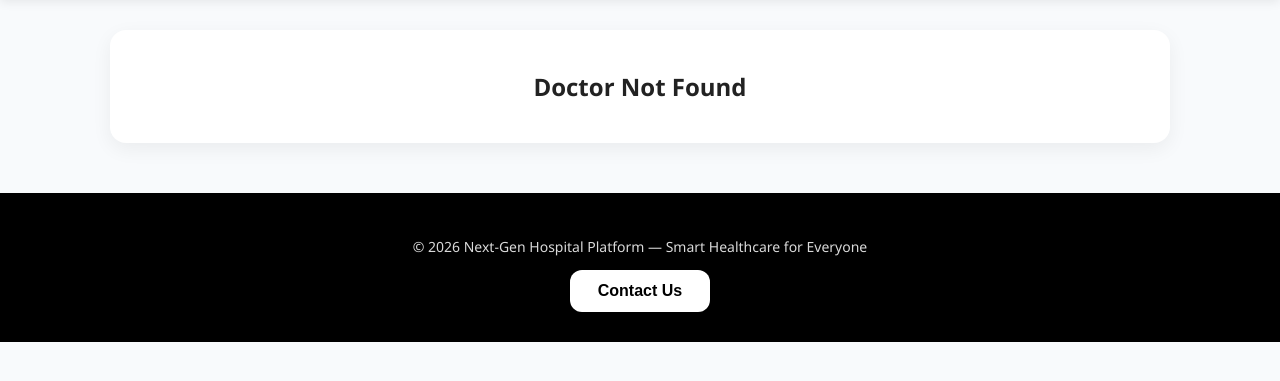
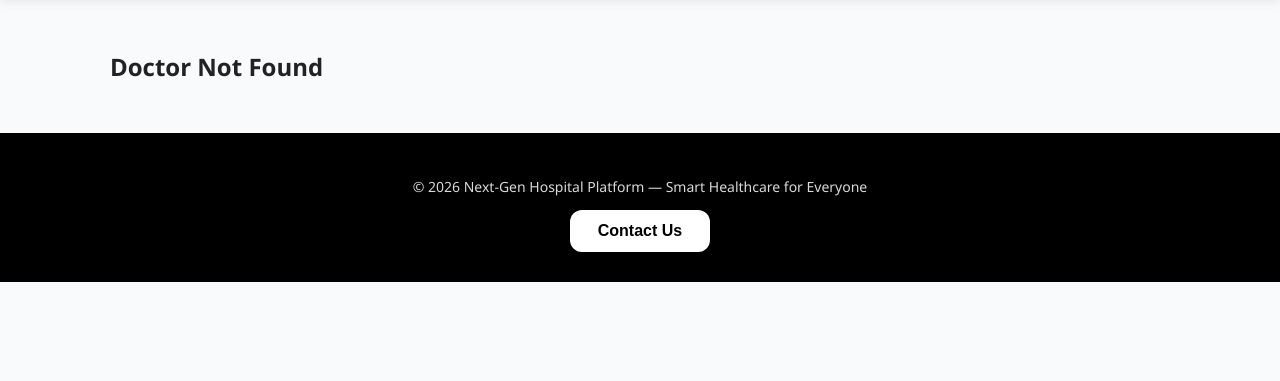
Before and after one commit to Sanya528/nextgen-hospital, a Flask app: template templates/doctor_details.html in a window 1280 px wide. Shown: the part 72-453 px from the top of the page. Run offline with Flask 3, Linux system fonts and the light colour scheme; the template is opened without the code that fills it, so the values that code supplies are empty.

Commit message:
Refactor doctor_details.html layout and structure

```diff
--- a/templates/doctor_details.html
+++ b/templates/doctor_details.html
@@ -2,9 +2,7 @@
 {% block content %}
 
 {% if doctor %}
-<div class="card doctor-profile">
-
-  <img src="{{ doctor.image }}" style="width:250px;border-radius:16px">
+<div class="card">
 
 <h2>{{ doctor.name }}</h2>
 
@@ -17,9 +15,7 @@
 
 </div>
 {% else %}
-<div class="card center">
 <h2>Doctor Not Found</h2>
-</div>
 {% endif %}
 
 {% endblock %}
```
Lines whose indentation alone changed are shown as unchanged.
